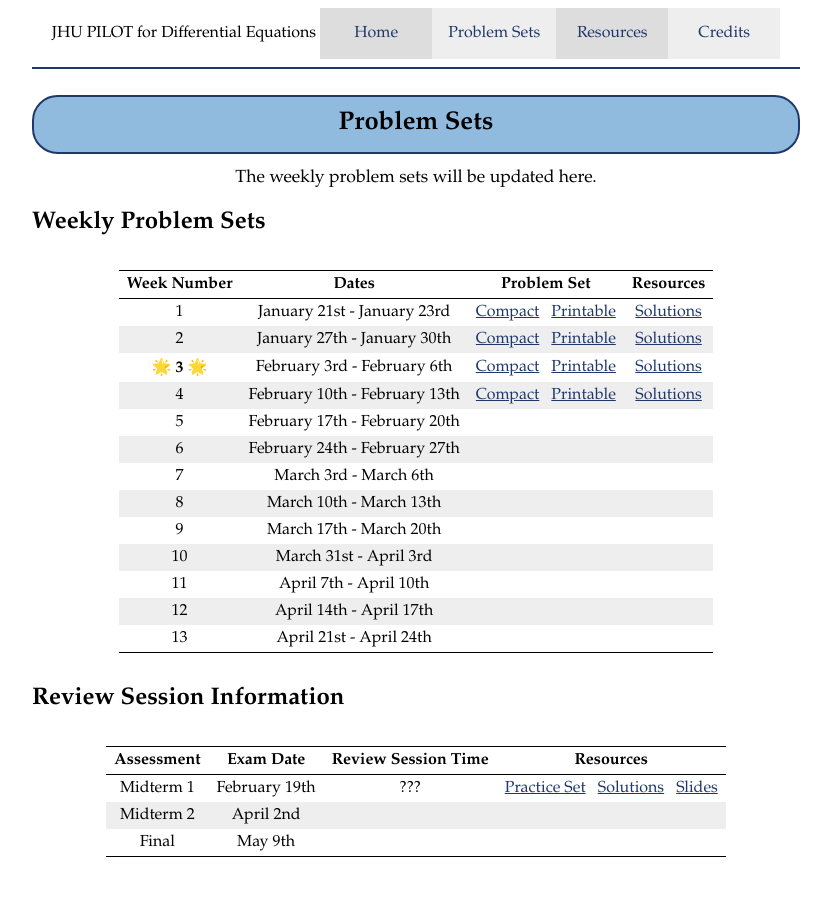
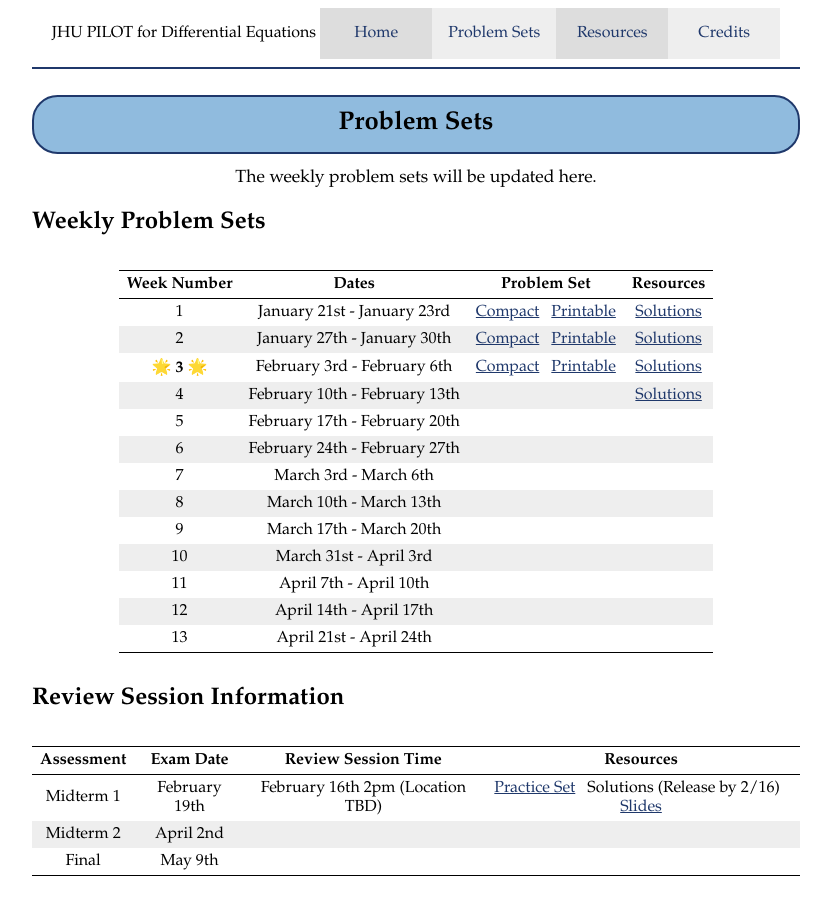
Before and after one commit to JHU-ODE-PILOT/SP25, a Jekyll site: the page built from problem_sets.md, in a window 1280 px wide. Shown: the whole page, without its empty margins (224-1055 px from the left). Built offline with Jekyll 4.4.1, drawn with Linux system fonts in a browser that asks for light colours.

Commit message:
Update problem_sets.md

```diff
--- a/problem_sets.md
+++ b/problem_sets.md
@@ -15,7 +15,7 @@ category: "problem_sets"
 | 1 | January 21st - January 23rd | [Compact]({{site.baseurl}}/PSets/1C.pdf) &nbsp; [Printable]({{site.baseurl}}/PSets/1E.pdf) | [Solutions]({{site.baseurl}}/PSets/1S.pdf) |
 | 2 | January 27th - January 30th | [Compact]({{site.baseurl}}/PSets/2C.pdf) &nbsp; [Printable]({{site.baseurl}}/PSets/2E.pdf) | [Solutions]({{site.baseurl}}/PSets/2S.pdf) |
 | **🌟 3 🌟** | February 3rd - February 6th |  [Compact]({{site.baseurl}}/PSets/3C.pdf) &nbsp; [Printable]({{site.baseurl}}/PSets/3E.pdf) | [Solutions]({{site.baseurl}}/PSets/3S.pdf)|
-| 4 | February 10th - February 13th | [Compact]({{site.baseurl}}/PSets/4C.pdf) &nbsp; [Printable]({{site.baseurl}}/PSets/4E.pdf) | [Solutions]({{site.baseurl}}/PSets/4S.pdf)  |
+| 4 | February 10th - February 13th |  | [Solutions]({{site.baseurl}}/PSets/4S.pdf)  |
 | 5 | February 17th - February 20th |  |  |
 | 6 | February 24th - February 27th |  |  |
 | 7 | March 3rd - March 6th |  |  |
@@ -30,6 +30,6 @@ category: "problem_sets"
 
 | Assessment | Exam Date | Review Session Time | Resources |
 |:----------:|:---------:|:-------------------:|:---------:|
-| Midterm 1 | February 19th | ??? | [Practice Set]({{site.baseurl}}/PSets/M1.pdf) &nbsp; [Solutions]({{site.baseurl}}/PSets/M1S.pdf) &nbsp; [Slides]({{site.baseurl}}/PSets/S1.pdf) |
+| Midterm 1 | February 19th | February 16th 2pm (Location TBD) | [Practice Set]({{site.baseurl}}/PSets/M1.pdf) &nbsp; Solutions (Release by 2/16) &nbsp; [Slides]({{site.baseurl}}/PSets/S1.pdf) |
 | Midterm 2 | April 2nd |  |  |
 | Final | May 9th |  |  |
```
